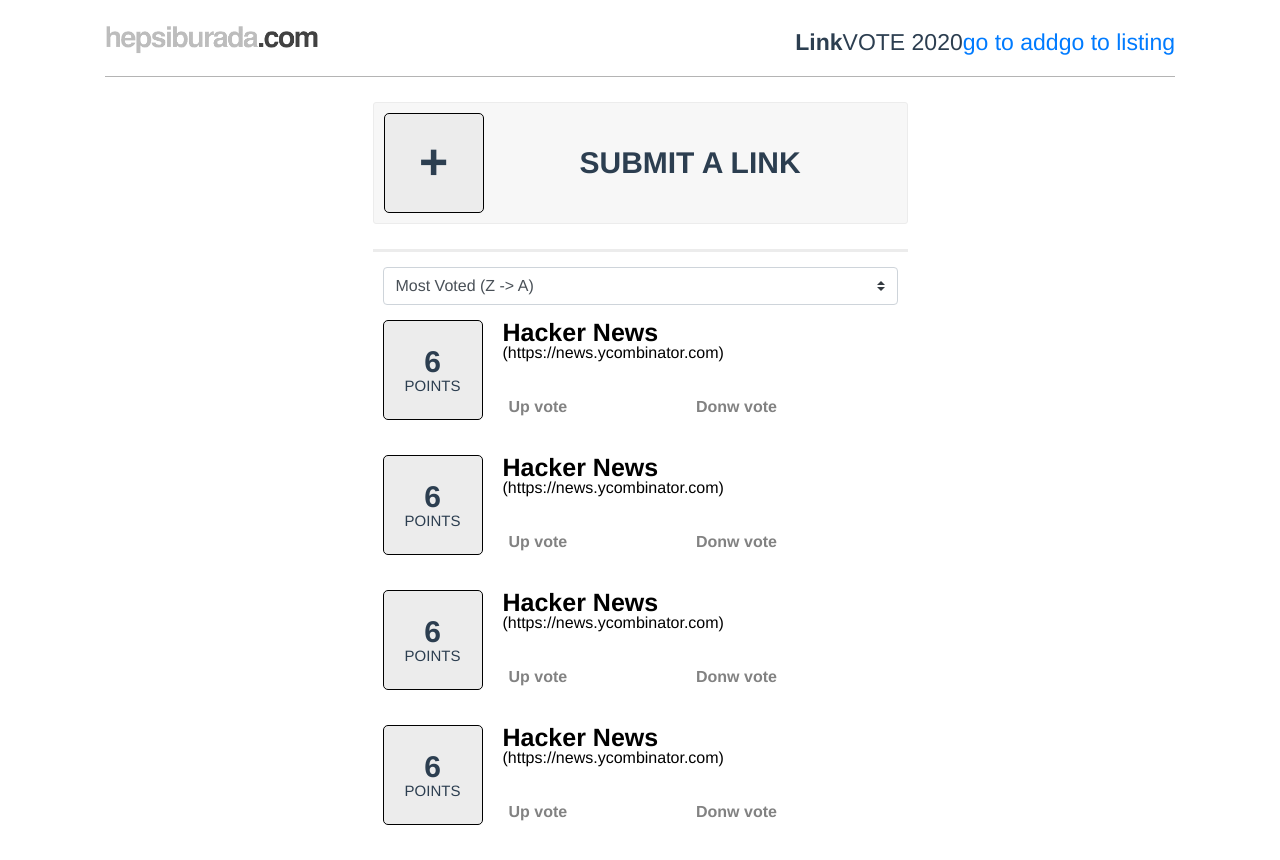
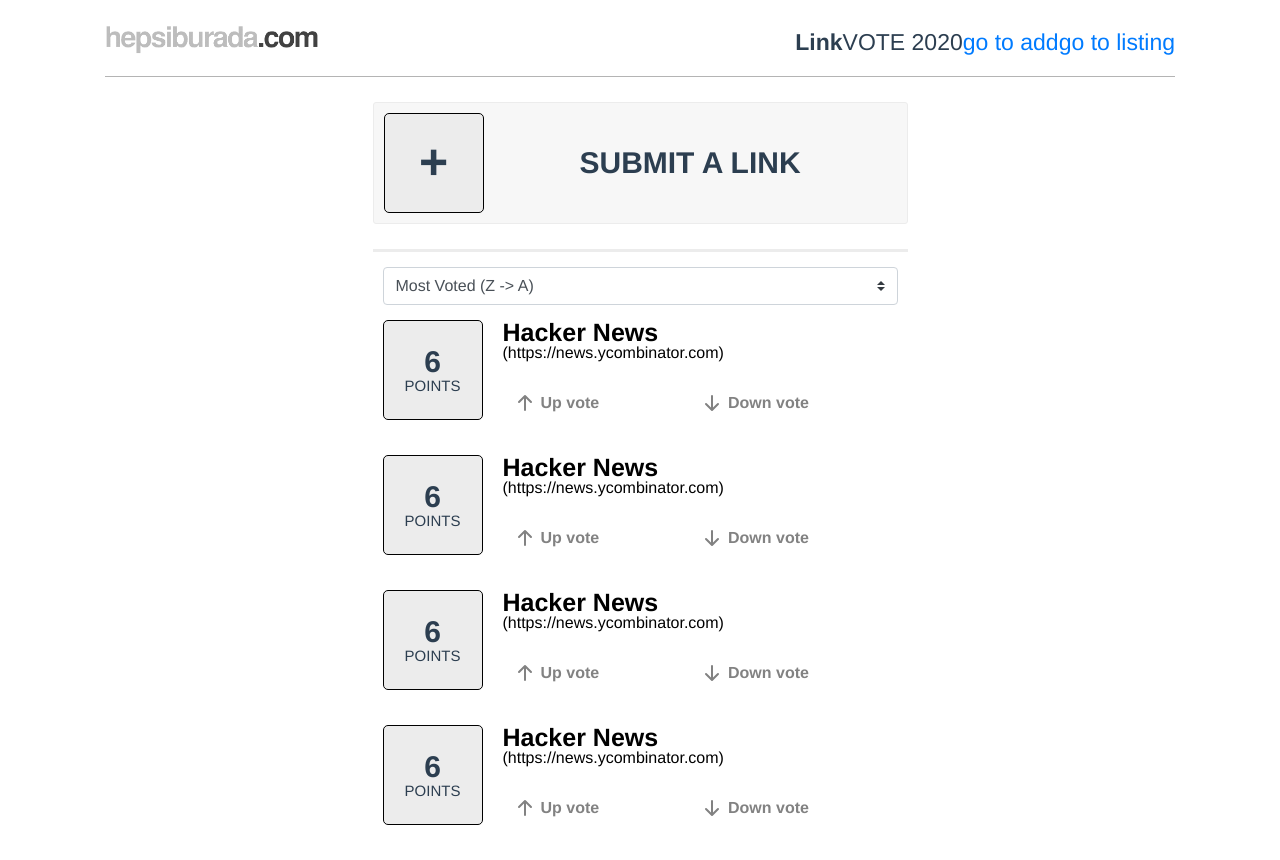
Before and after one commit to cantanert/link-vote-challenge, a Vue app: page / in a window 1280 px wide. Built offline with nearby package versions, Linux system fonts and the light colour scheme.

Commit message:
icons plugin included for up voter and down voter buttons arrows

```diff
--- a/src/components/Voter.vue
+++ b/src/components/Voter.vue
@@ -1,7 +1,10 @@
 <template>
     <div class="voter-wrapper">
-        <div class="up-votter-wrapper"><button>Up vote</button></div>
-        <div class="down-voter-wrapper"><button>Donw vote</button></div>
+        <div class="up-votter-wrapper">
+            <button><b-icon-arrow-up-short/>Up vote</button></div>
+        <div class="down-voter-wrapper">
+            <button><b-icon-arrow-down-short/>Down vote</button>
+        </div>
     </div>
 </template>
 
@@ -22,8 +25,13 @@
             display: flex
             flex: 1
             button
+                display: flex
+                align-items: center
                 border: none
                 background-color: unset
                 color: $dark-gray
                 font-weight: 600
+                svg
+                    font-size: 2rem
+
 </style>
--- a/src/main.js
+++ b/src/main.js
@@ -2,9 +2,10 @@
 import App from './App.vue'
 import router from './router'
 import store from './store'
-import { BootstrapVue } from 'bootstrap-vue';
+import { BootstrapVue, IconsPlugin} from 'bootstrap-vue';
 
 Vue.use(BootstrapVue);
+Vue.use(IconsPlugin);
 
 Vue.config.productionTip = false;
 
```
